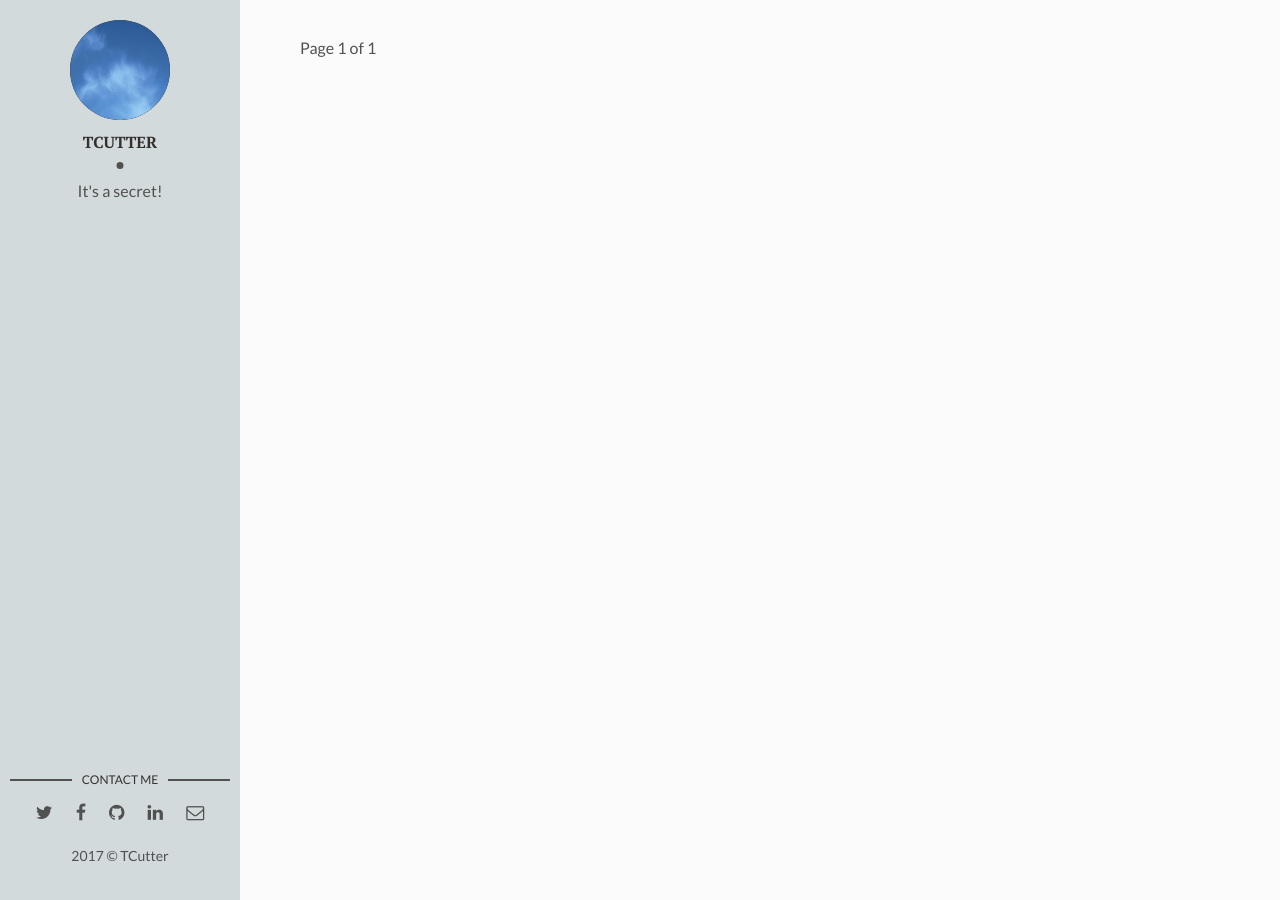
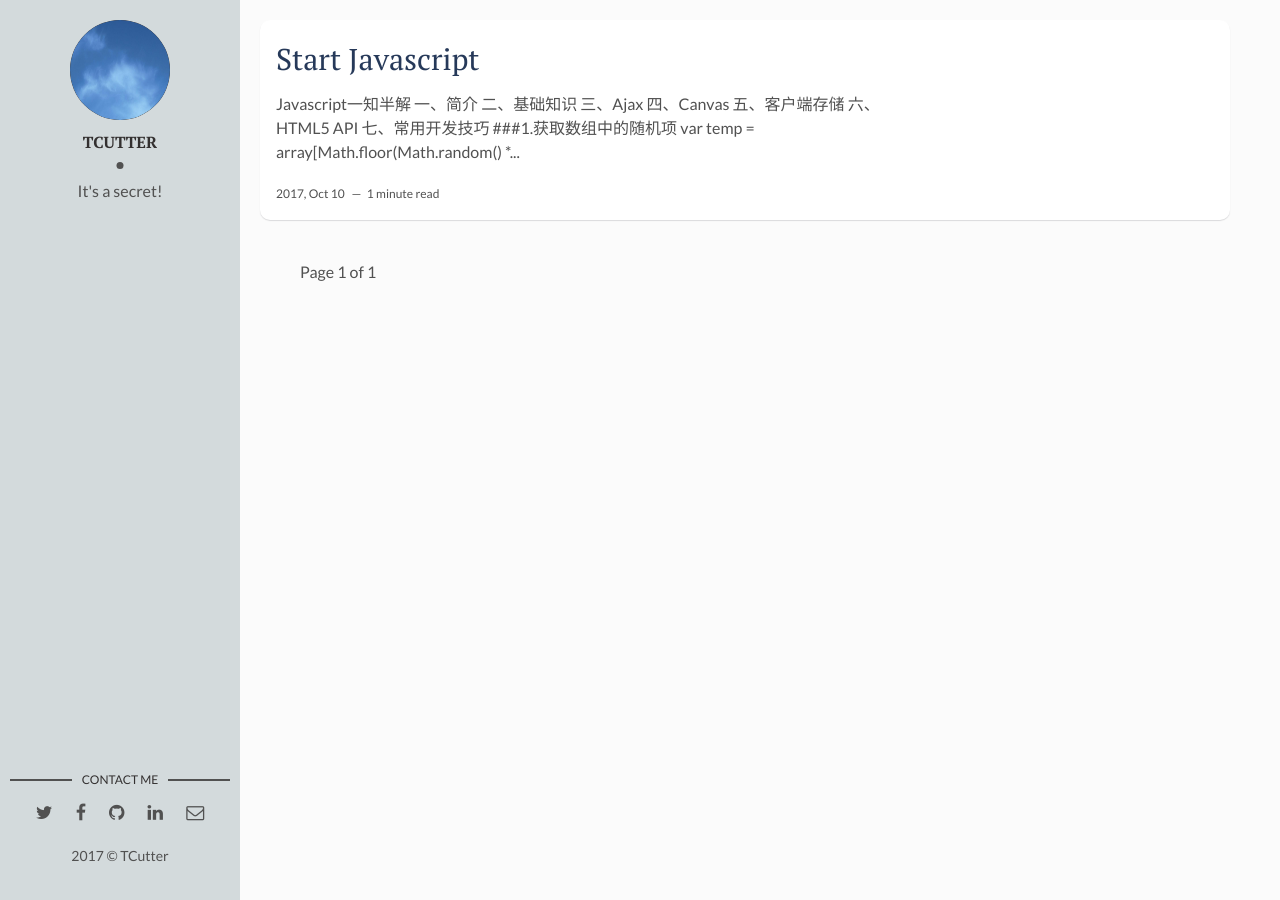
Before and after one commit to TCutter/TCutter.github.io, a Jekyll site: the page built from index.html, in a window 1280 px wide. Built offline with Jekyll 4.4.1, drawn with Linux system fonts in a browser that asks for light colours; the list of posts is cut into pages by our own code.

Commit message:
修改样式

```diff
--- a/_posts/js.markdown
+++ b/_posts/2017-10-10-start-javascript.markdown
@@ -1,3 +1,16 @@
+---
+author: TCutter
+comments: true
+date: 2017-10-10
+layout: post
+categories:
+- Tech
+tags:
+- javascript
+- Html5
+---
+
+
 # Javascript一知半解
 ## 一、简介
 ## 二、基础知识
```
